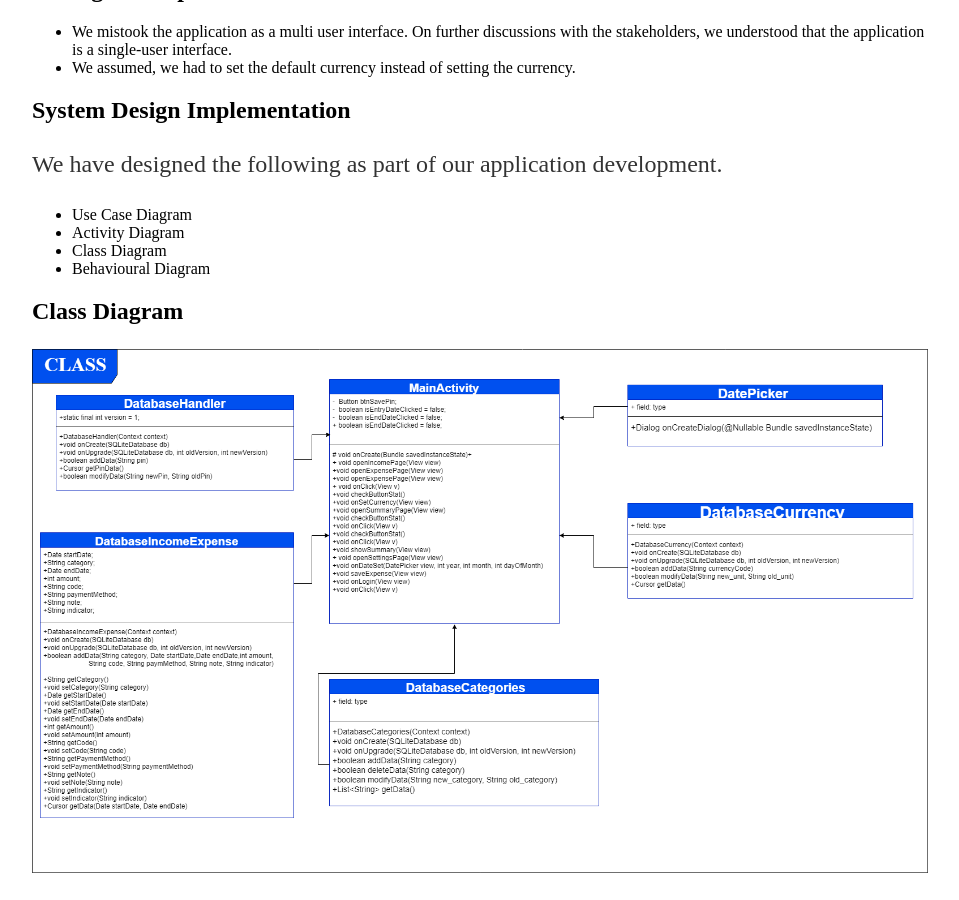
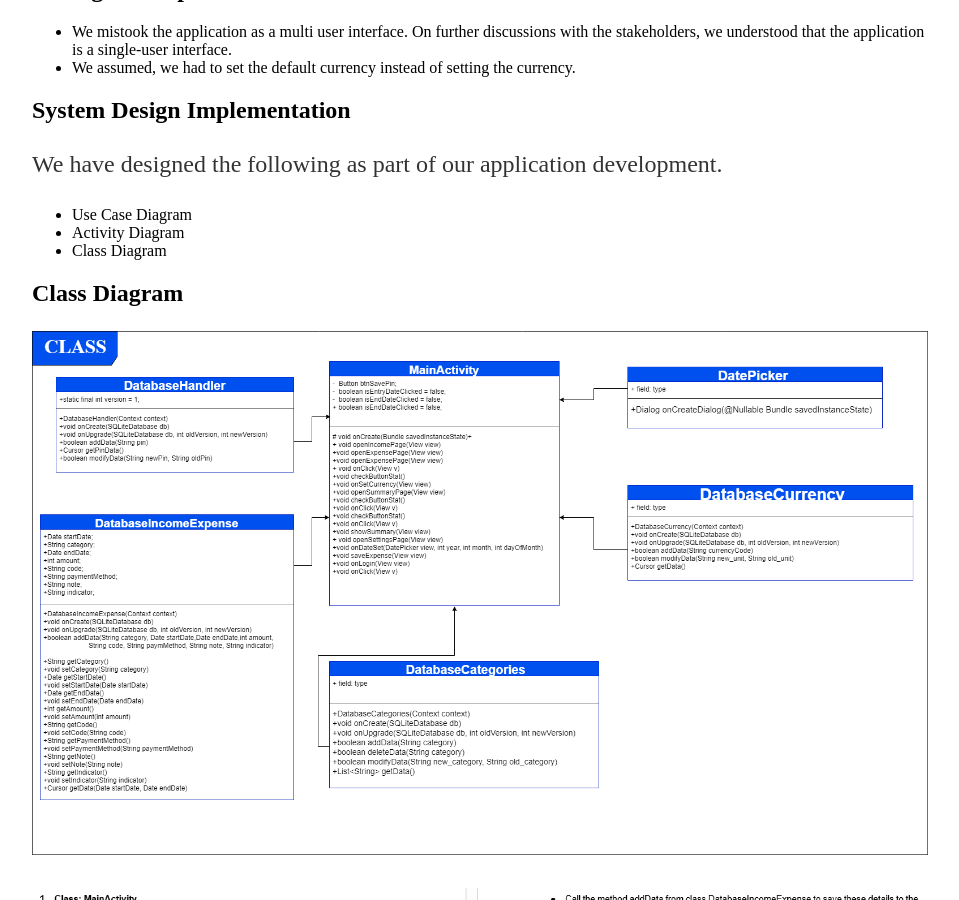
Before and after one commit to DBSE-teaching/isee2019-Sky-Net, a Jekyll site: the page built from docs/_posts/2018-04-03-ISEE-2019-initial-post.md, in a window 1280 px wide and 900 px high, scrolled down 3523 px. Shown: the whole window, without its empty margins (160-1119 px from the left). Built offline with Jekyll 4.4.1, drawn with Linux system fonts in a browser that asks for light colours.

Commit message:
Update 2018-04-03-ISEE-2019-initial-post.md

```diff
--- a/docs/_posts/2018-04-03-ISEE-2019-initial-post.md
+++ b/docs/_posts/2018-04-03-ISEE-2019-initial-post.md
@@ -79,7 +79,6 @@
   <li>Use Case Diagram</li>
   <li>Activity Diagram</li>
   <li>Class Diagram</li>
-  <li>Behavioural Diagram</li>
  </ul>
 
 ## Class Diagram
@@ -99,7 +98,3 @@
 ### Settings Page
 
 ![Deadline image]({{site.baseurl}}/images/ActivityDiagram2.png "User Stories"){:height="50%" width="100%"}
-
-## Behavioural Diagram
-
-![Deadline image]({{site.baseurl}}/images/Behaviouraldiagram1.png "User Stories"){:height="50%" width="100%"}
```
